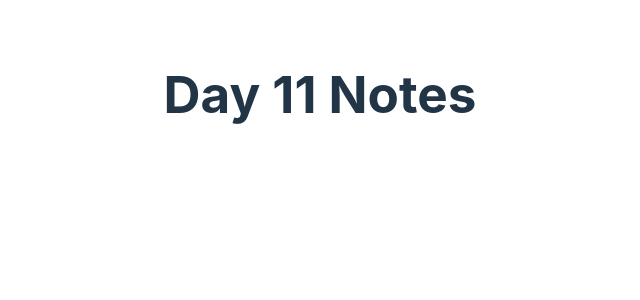
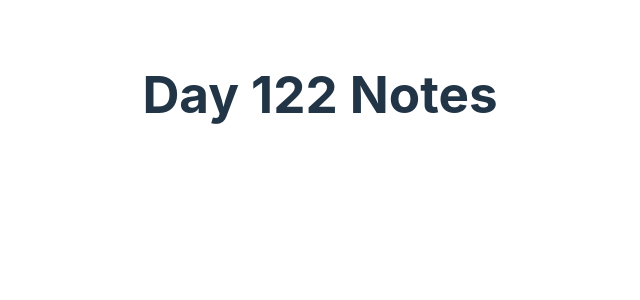
Before and after one commit to felixchen3674/react04292024, a React (Vite) app in the folder homework/react_homework/: page / in a window 1280 px wide. Shown: the top 300 px of the page, without its empty margins (320-960 px from the left). Built offline with nearby package versions, Linux system fonts and the light colour scheme.

Commit message:
added day 12 homework: sorry no tests :(

```diff
--- a/homework/react_homework/src/App.tsx
+++ b/homework/react_homework/src/App.tsx
@@ -1,10 +1,12 @@
 import "./App.css";
 import Day11Play from "./day11_describing_the_ui/notes";
+import Day12Play from "./day12_interactivity/notes";
 
 function App() {
   return (
     <>
-      <Day11Play />
+      {/* <Day11Play /> */}
+      <Day12Play />
     </>
   );
 }
--- /dev/null
+++ b/homework/react_homework/src/day12_interactivity/ControlledComponents/Checkbox.tsx
@@ -0,0 +1,3 @@
+export default function Checkbox() {
+  return <div>Checkbox</div>;
+}
--- /dev/null
+++ b/homework/react_homework/src/day12_interactivity/ControlledComponents/RadioGroup.tsx
@@ -0,0 +1,5 @@
+export default function RadioGroup() {
+  return (
+    <div>RadioGroup</div>
+  )
+}
--- /dev/null
+++ b/homework/react_homework/src/day12_interactivity/ControlledComponents/Select.tsx
@@ -0,0 +1,5 @@
+export default function Select() {
+  return (
+    <div>Select</div>
+  )
+}
--- /dev/null
+++ b/homework/react_homework/src/day12_interactivity/TodoListApp/index.tsx
@@ -0,0 +1,4 @@
+export default function TodoListApp() {
+  // write your todo list app here
+  return <div>TodoListApp</div>;
+}
--- /dev/null
+++ b/homework/react_homework/src/day12_interactivity/notes/index.tsx
@@ -0,0 +1,8 @@
+export default function Day12Play() {
+    return (
+      <div>
+        <h1>Day 122 Notes</h1>
+        {/* This is your play around code */}
+      </div>
+    );
+  }
```
